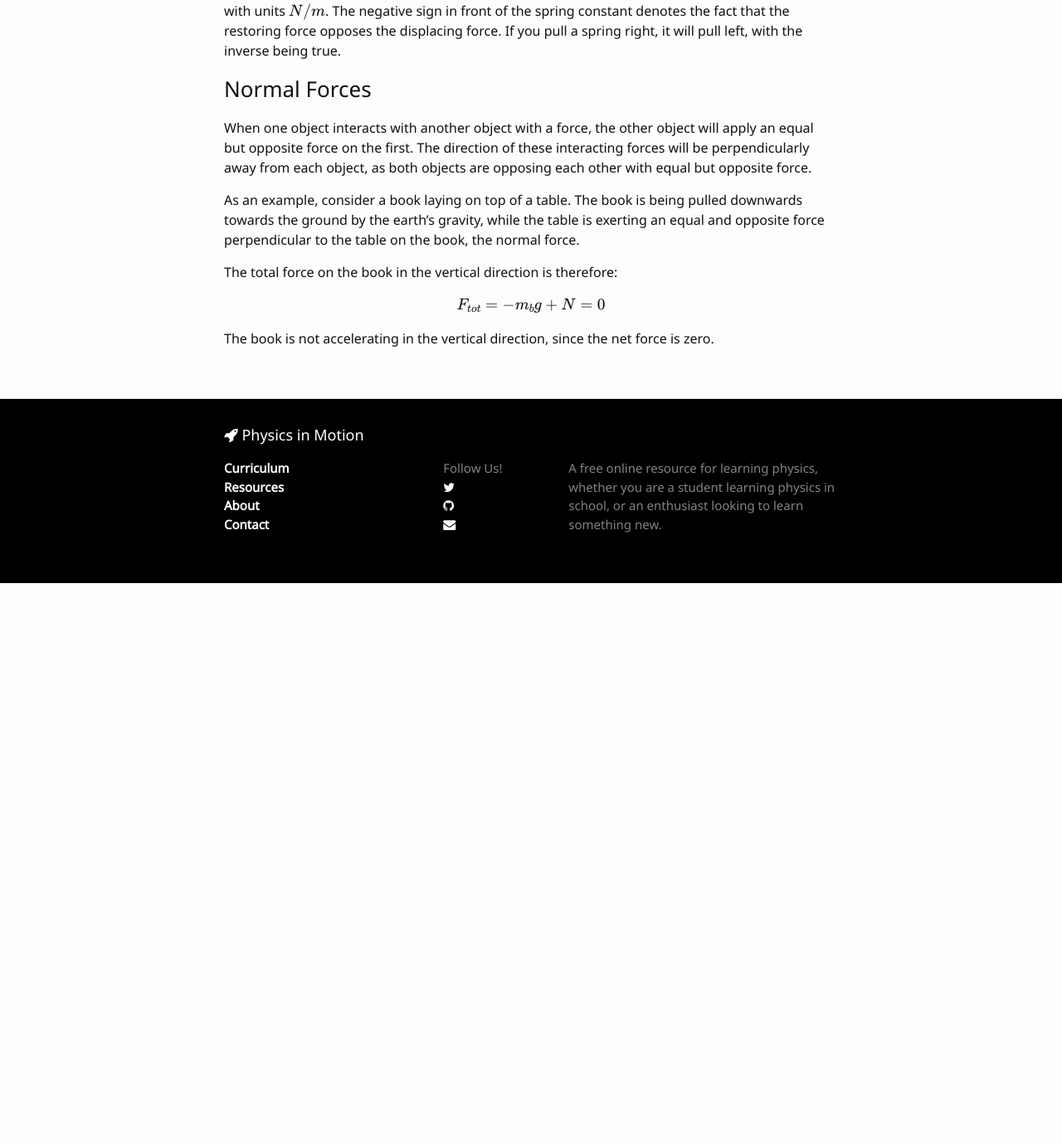
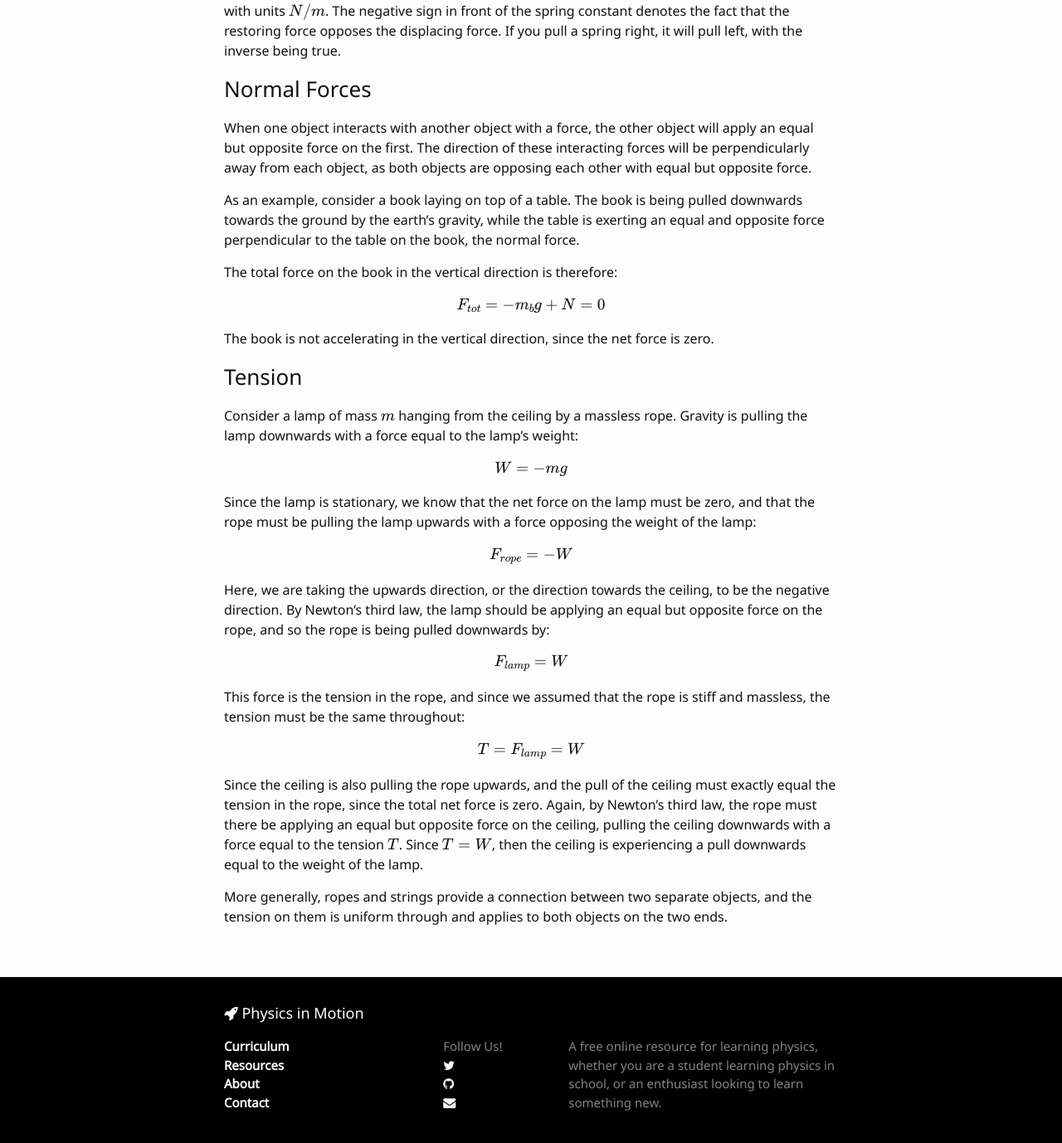
Before and after one commit to LeNPaul/physics-in-motion-old, a Jekyll site: the page built from _posts/2016-12-22-simple-forces.md, in a window 1280 px wide and 1400 px high, scrolled down 1004 px. Shown: the top 1378 px of the window at 83% size. Built offline with Jekyll 4.4.1, drawn with Linux system fonts in a browser that asks for light colours; nearby versions of some CDN libraries; formulas are drawn with MathJax 3; before the commit the page ends 1707 px from its top, so only the background shows below that.

Commit message:
Update content

```diff
--- a/_posts/2016-12-22-simple-forces.md
+++ b/_posts/2016-12-22-simple-forces.md
@@ -48,3 +48,33 @@ $$
 $$
 
 The book is not accelerating in the vertical direction, since the net force is zero.
+
+### Tension
+
+Consider a lamp of mass \\( m \\) hanging from the ceiling by a massless rope. Gravity is pulling the lamp downwards with a force equal to the lamp's weight:
+
+$$
+  W = - m g
+$$
+
+Since the lamp is stationary, we know that the net force on the lamp must be zero, and that the rope must be pulling the lamp upwards with a force opposing the weight of the lamp:
+
+$$
+  F_{rope} = -W
+$$
+
+Here, we are taking the upwards direction, or the direction towards the ceiling, to be the negative direction. By Newton's third law, the lamp should be applying an equal but opposite force on the rope, and so the rope is being pulled downwards by:
+
+$$
+  F_{lamp} = W
+$$
+
+This force is the tension in the rope, and since we assumed that the rope is stiff and massless, the tension must be the same throughout:
+
+$$
+  T = F_{lamp} = W
+$$
+
+Since the ceiling is also pulling the rope upwards, and the pull of the ceiling must exactly equal the tension in the rope, since the total net force is zero. Again, by Newton's third law, the rope must there be applying an equal but opposite force on the ceiling, pulling the ceiling downwards with a force equal to the tension \\( T \\). Since \\( T = W \\), then the ceiling is experiencing a pull downwards equal to the weight of the lamp.
+
+More generally, ropes and strings provide a connection between two separate objects, and the tension on them is uniform through and applies to both objects on the two ends.
```
Also changed, not shown: other parts of _posts/2016-12-22-simple-forces.md (+1 -1 lines), _posts/2016-12-20-friction-drag.md (added, +48 -0 lines), _posts/2016-12-24-newtons-laws.md (+1 -1 lines).
